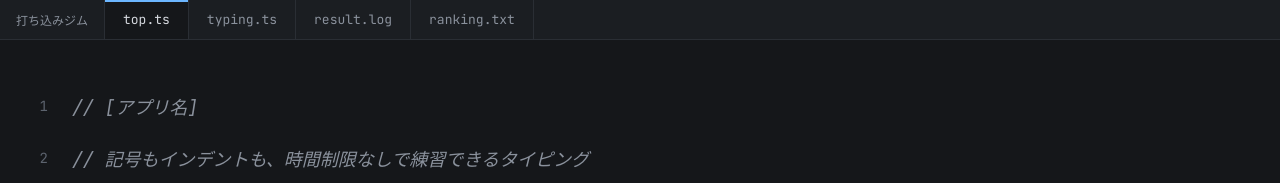
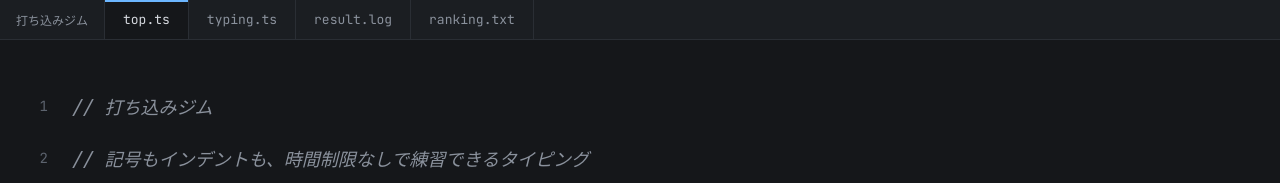
Before and after one commit to tsunat973/typing-app, a React (Vite) app in the folder frontend/: page / in a window 1280 px wide. Shown: the top 183 px of the page. Built offline with nearby package versions, Linux system fonts and the light colour scheme; no server answers.

Commit message:
Set app name to 打ち込みジム

```diff
--- a/frontend/index.html
+++ b/frontend/index.html
@@ -8,7 +8,7 @@
     <link rel="preconnect" href="https://fonts.gstatic.com" crossorigin>
     <link href="https://fonts.googleapis.com/css2?family=JetBrains+Mono:ital,wght@0,100..800;1,100..800&family=Noto+Sans+JP:wght@100..900&display=swap" rel="stylesheet">
     <meta name="viewport" content="width=device-width, initial-scale=1.0" />
-    <title>frontend</title>
+    <title>打ち込みジム</title>
   </head>
 
   <body>
--- a/frontend/src/pages/TopPage.jsx
+++ b/frontend/src/pages/TopPage.jsx
@@ -26,7 +26,7 @@ function TopPage() {
       <form className="page-body editor" onSubmit={handleStart}>
         <div className="editor-line">
           <span className="editor-gutter">1</span>
-          <span className="editor-comment">// [アプリ名]</span>
+          <span className="editor-comment">// 打ち込みジム</span>
         </div>
         <div className="editor-line">
           <span className="editor-gutter">2</span>
```
